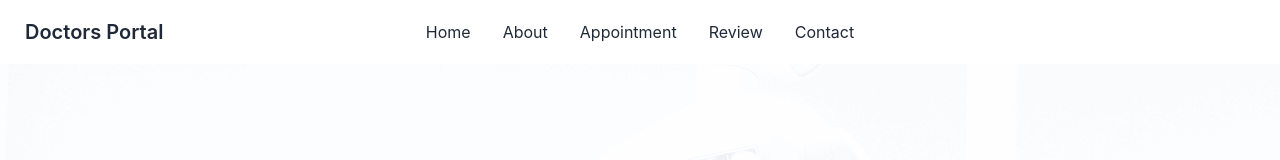
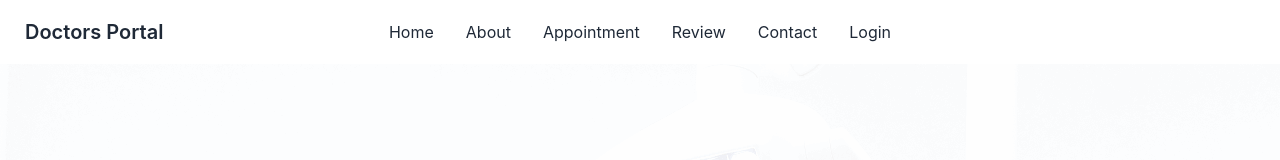
Before and after one commit to ar-asad/doctor-portal-6, a React (Create React App) app: page / in a window 1280 px wide. Shown: the top 160 px of the page. Built offline with nearby package versions, Linux system fonts and the light colour scheme.

Commit message:
care and makeappoinment section added

```diff
--- a/src/shared/Navber/Navber.js
+++ b/src/shared/Navber/Navber.js
@@ -10,6 +10,7 @@ const Navber = () => {
         <li><Link to='/appointment'>Appointment</Link></li>
         <li><Link to='/reviews'>Review</Link></li>
         <li><Link to='/contact'>Contact</Link></li>
+        <li><Link to='/'>Login</Link></li>
     </>
     return (
         <div className="navbar bg-base-100" >
```
